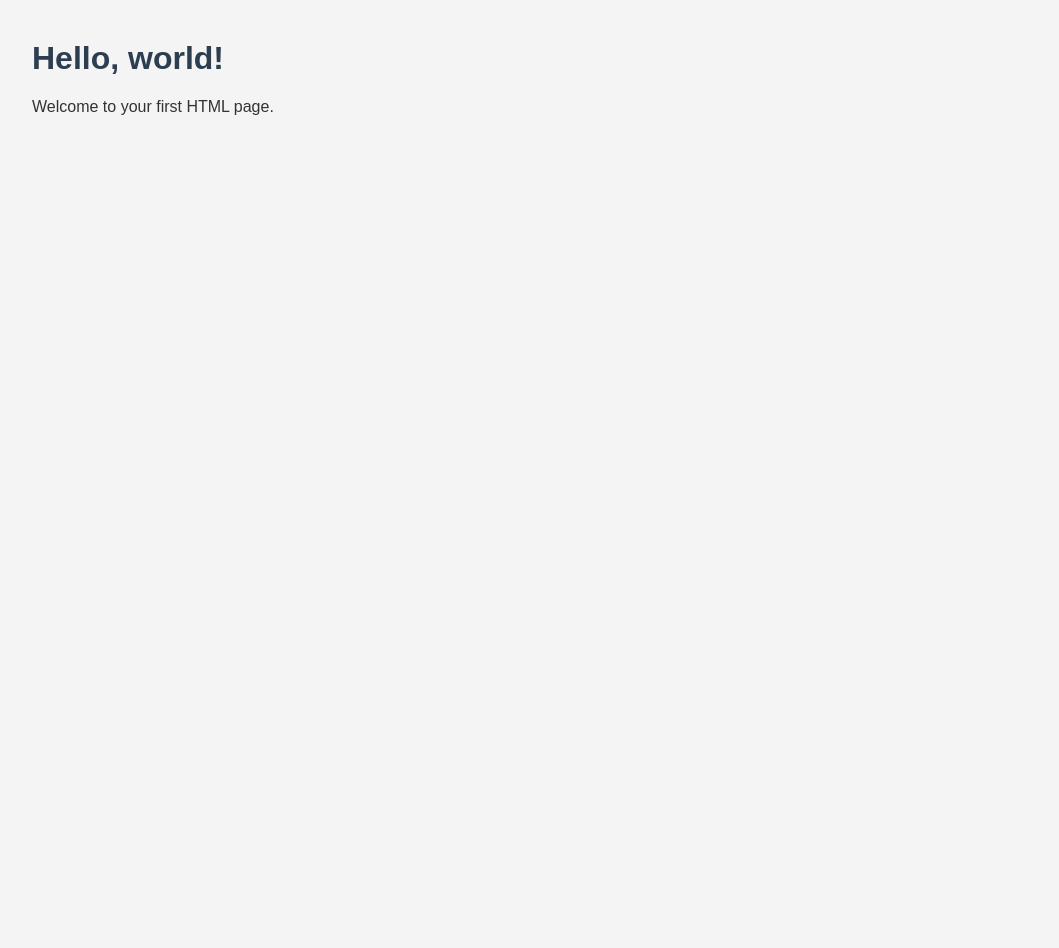
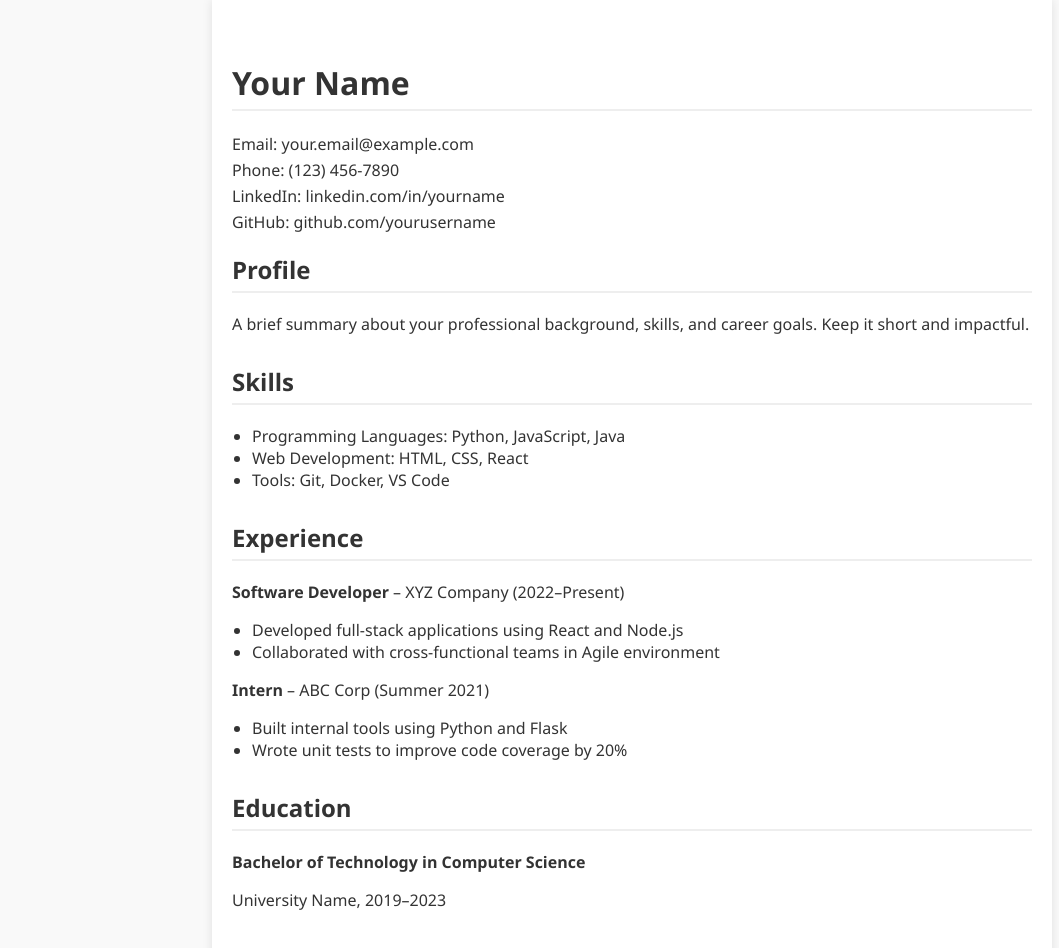
Before and after one commit to ohhbhaiiii/athrav, a plain HTML site: page index.html in a window 1280 px wide. Shown: the whole page, without its empty margins (8-1067 px from the left). Before the commit the page ends 800 px from the top, so only its background shows below. Drawn offline with Linux system fonts and the light colour scheme.

Commit message:
Update index.html

```diff
--- a/index.html
+++ b/index.html
@@ -2,22 +2,87 @@
 <html lang="en">
 <head>
   <meta charset="UTF-8" />
-  <meta name="viewport" content="width=device-width, initial-scale=1.0" />
-  <title>My First Page</title>
+  <meta name="viewport" content="width=device-width, initial-scale=1.0"/>
+  <title>Your Name - Resume</title>
   <style>
     body {
-      font-family: Arial, sans-serif;
-      margin: 40px;
-      background-color: #f4f4f4;
+      font-family: 'Segoe UI', Tahoma, Geneva, Verdana, sans-serif;
+      margin: 0;
+      padding: 0;
+      background-color: #f9f9f9;
       color: #333;
     }
-    h1 {
-      color: #2c3e50;
+    .container {
+      max-width: 800px;
+      margin: auto;
+      padding: 40px 20px;
+      background-color: #fff;
+      box-shadow: 0 0 10px rgba(0,0,0,0.1);
+    }
+    h1, h2 {
+      border-bottom: 2px solid #eee;
+      padding-bottom: 5px;
+    }
+    .section {
+      margin-bottom: 30px;
+    }
+    ul {
+      padding-left: 20px;
+    }
+    .contact {
+      margin-bottom: 20px;
+    }
+    .contact p {
+      margin: 4px 0;
     }
   </style>
 </head>
 <body>
-  <h1>Hello, world!</h1>
-  <p>Welcome to your first HTML page.</p>
+
+<div class="container">
+  <h1>Your Name</h1>
+  <div class="contact">
+    <p>Email: your.email@example.com</p>
+    <p>Phone: (123) 456-7890</p>
+    <p>LinkedIn: linkedin.com/in/yourname</p>
+    <p>GitHub: github.com/yourusername</p>
+  </div>
+
+  <div class="section">
+    <h2>Profile</h2>
+    <p>A brief summary about your professional background, skills, and career goals. Keep it short and impactful.</p>
+  </div>
+
+  <div class="section">
+    <h2>Skills</h2>
+    <ul>
+      <li>Programming Languages: Python, JavaScript, Java</li>
+      <li>Web Development: HTML, CSS, React</li>
+      <li>Tools: Git, Docker, VS Code</li>
+    </ul>
+  </div>
+
+  <div class="section">
+    <h2>Experience</h2>
+    <p><strong>Software Developer</strong> – XYZ Company (2022–Present)</p>
+    <ul>
+      <li>Developed full-stack applications using React and Node.js</li>
+      <li>Collaborated with cross-functional teams in Agile environment</li>
+    </ul>
+
+    <p><strong>Intern</strong> – ABC Corp (Summer 2021)</p>
+    <ul>
+      <li>Built internal tools using Python and Flask</li>
+      <li>Wrote unit tests to improve code coverage by 20%</li>
+    </ul>
+  </div>
+
+  <div class="section">
+    <h2>Education</h2>
+    <p><strong>Bachelor of Technology in Computer Science</strong></p>
+    <p>University Name, 2019–2023</p>
+  </div>
+</div>
+
 </body>
 </html>
```
